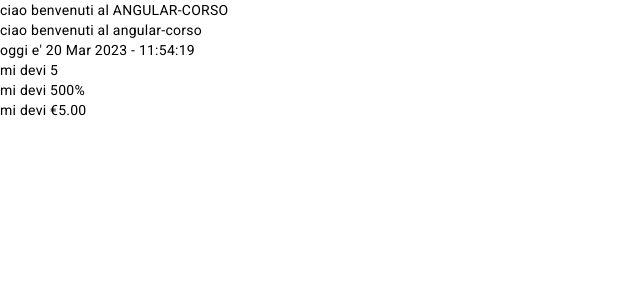
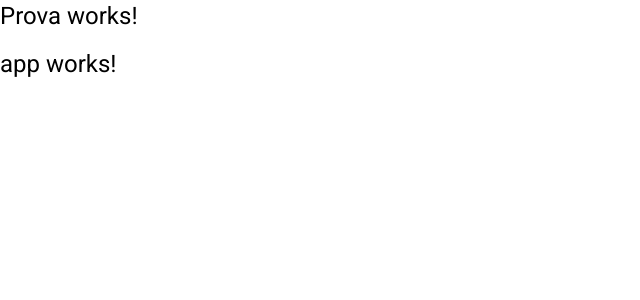
Before and after one commit to Castels88/Angular-corso, an Angular app: page / in a window 1280 px wide. Shown: the top 300 px of the page, without its empty margins (0-640 px from the left). Built offline with nearby package versions, Linux system fonts and the light colour scheme.

Commit message:
fine lezione

```diff
--- a/src/app/app.component.html
+++ b/src/app/app.component.html
@@ -1,18 +1,19 @@
 <!--
-oggi parliamo delle pipe sono delle funzioni che possiamo fare
-dentro alle string interpolation
-questa e' una | pipe e dopo questa possiamo mettere delle
-funzioni inline
+i service sono utilissimi esi permettono la comunicazioni
+tra diversi componenti e permettono di non utilizzare
+più lo schema a matrioska che fino ad ora abbiamo
+utilizzato quindi non è più necessario
+prima passare al padre e poi al figlio o viceversa
+
+in più con i service il componente a solo il compito
+di gestire la parte visiva tutta la logica sarà
+implementata nei service
+
+come si crea un service ?
+si utilizza nel terminale ng g service 'nome del servizio'
+angular ci crea 2 file eliminiamo i lo spec.ts e creaimo
+la cartella servizi e mettiamo dentro il nostro file
+servizio-prova.ts
 -->
-
-<p>ciao benvenuti al {{title | uppercase}}</p>
-
-<p>ciao benvenuti al {{title | lowercase}}</p>
-
-<p>oggi e' {{oggi | date: 'd MMM yyyy - h:mm:ss' }}</p>
-
-<p>mi devi {{numero | number}}</p>
-
-<p>mi devi {{numero | percent}}</p>
-
-<p>mi devi {{numero | currency:'EUR'}}</p>
+<app-prova></app-prova>
+<h1>app works!</h1>
--- a/src/app/app.component.ts
+++ b/src/app/app.component.ts
@@ -5,49 +5,18 @@ import {
   OnInit,
   ViewChild,
 } from '@angular/core';
+import { ServizioProvaService } from './servizi/servizio-prova.service';
 
 @Component({
   selector: 'app-root',
   templateUrl: './app.component.html',
   styleUrls: ['./app.component.css'],
 })
-export class AppComponent implements OnInit, AfterViewInit {
+export class AppComponent implements OnInit {
   title = 'Angular-corso';
   oggi = Date.now();
-  numero = 5;
-  persone = [
-    {
-      nome: 'luca',
-      cognome: 'rossi',
-      isOnline: true,
-      color: 'green',
-    },
-    {
-      nome: 'anna',
-      cognome: 'neri',
-      isOnline: true,
-      color: 'pink',
-    },
-    {
-      nome: 'marco',
-      cognome: 'verdi',
-      isOnline: false,
-      color: 'blue',
-    },
-    {
-      nome: 'leonardo',
-      cognome: 'qwerty',
-      isOnline: true,
-      color: 'yellow',
-    },
-    {
-      nome: 'pannocchia',
-      cognome: 'babbo',
-      isOnline: false,
-      color: 'red',
-    },
-  ];
-  ngOnInit(): void {}
-
-  ngAfterViewInit(): void {}
+  constructor(private servizioProva: ServizioProvaService) {}
+  ngOnInit(): void {
+    console.log('dall app component', this.servizioProva.persone);
+  }
 }
--- a/src/app/prova/prova.component.html
+++ b/src/app/prova/prova.component.html
@@ -1,3 +1,4 @@
 <!--
 
 -->
+<h1>Prova works!</h1>
--- a/src/app/prova/prova.component.ts
+++ b/src/app/prova/prova.component.ts
@@ -13,17 +13,22 @@ import {
   Output,
   SimpleChanges,
 } from '@angular/core';
+import { ServizioProvaService } from '../servizi/servizio-prova.service';
 
 @Component({
   selector: 'app-prova',
   templateUrl: './prova.component.html',
   styleUrls: ['./prova.component.css'],
 })
-export class ProvaComponent implements OnInit, OnChanges {
-  constructor() {}
+export class ProvaComponent implements OnInit {
+  //come prima cosa lo dobbiamo inserire nel constructor il nostro servizioProva e vedremo
+  //che lo importerà in automatico.
+  //dobbiamo anche definirlo come private senno non funziona e poi nel ngOnInit che avviarà
+  //il componente mandiamo in console il nostro oggetto
 
-  ngOnInit(): void {}
-  ngOnChanges(changes: SimpleChanges): void {
-    console.log(changes);
+  constructor(private servizioProva: ServizioProvaService) {}
+
+  ngOnInit(): void {
+    console.log('dal prova component', this.servizioProva.persone);
   }
 }
--- /dev/null
+++ b/src/app/servizi/servizio-prova.service.ts
@@ -0,0 +1,41 @@
+import { Injectable } from '@angular/core';
+
+@Injectable({
+  providedIn: 'root',
+})
+export class ServizioProvaService {
+  persone = [
+    {
+      nome: 'luca',
+      cognome: 'rossi',
+      isOnline: true,
+      color: 'green',
+    },
+    {
+      nome: 'anna',
+      cognome: 'neri',
+      isOnline: true,
+      color: 'pink',
+    },
+    {
+      nome: 'marco',
+      cognome: 'verdi',
+      isOnline: false,
+      color: 'blue',
+    },
+    {
+      nome: 'leonardo',
+      cognome: 'qwerty',
+      isOnline: true,
+      color: 'yellow',
+    },
+    {
+      nome: 'pannocchia',
+      cognome: 'babbo',
+      isOnline: false,
+      color: 'red',
+    },
+  ];
+  //andiamo a richiamare il nostro servizio nel prova component.ts=>
+  constructor() {}
+}
```
